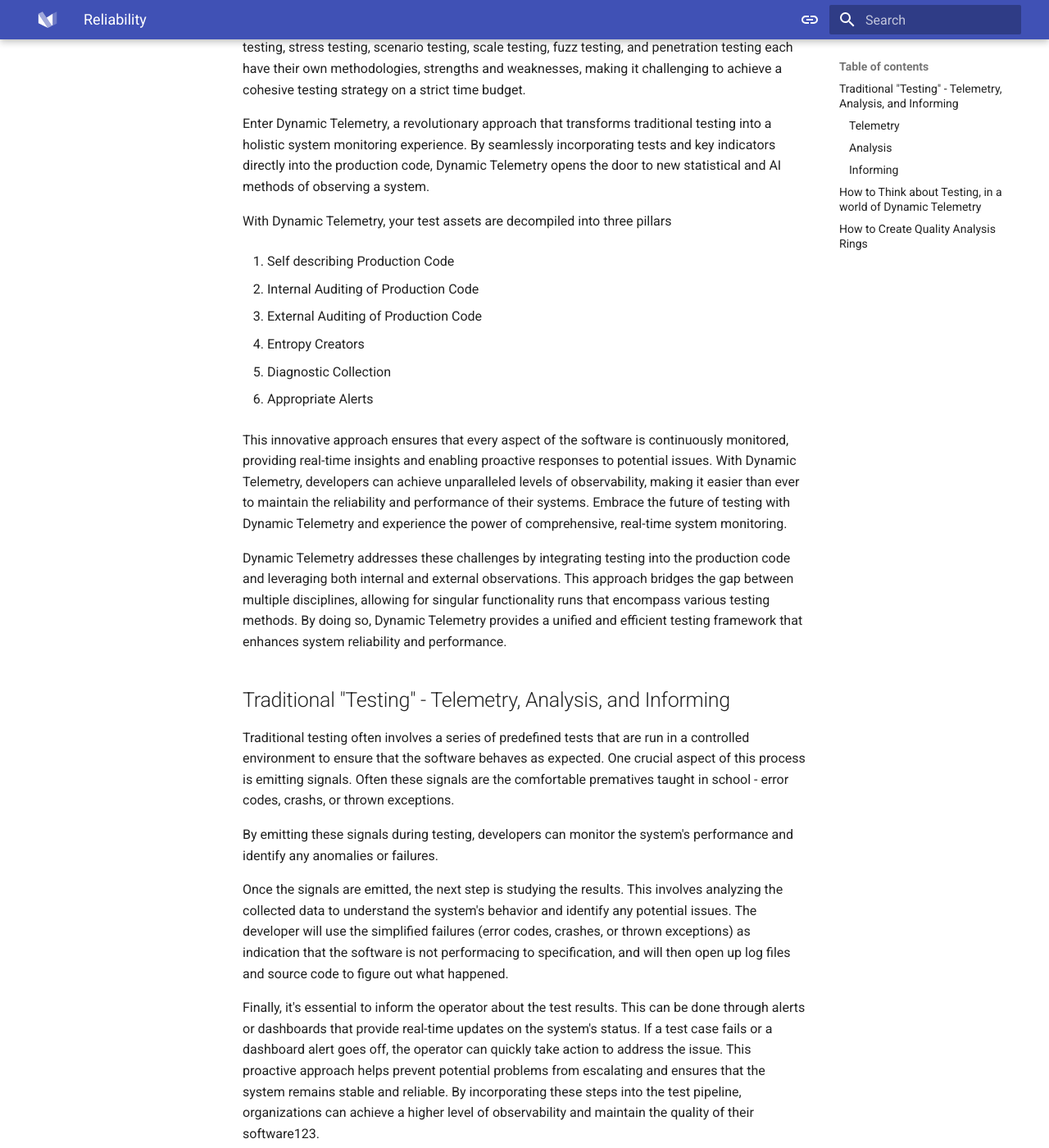
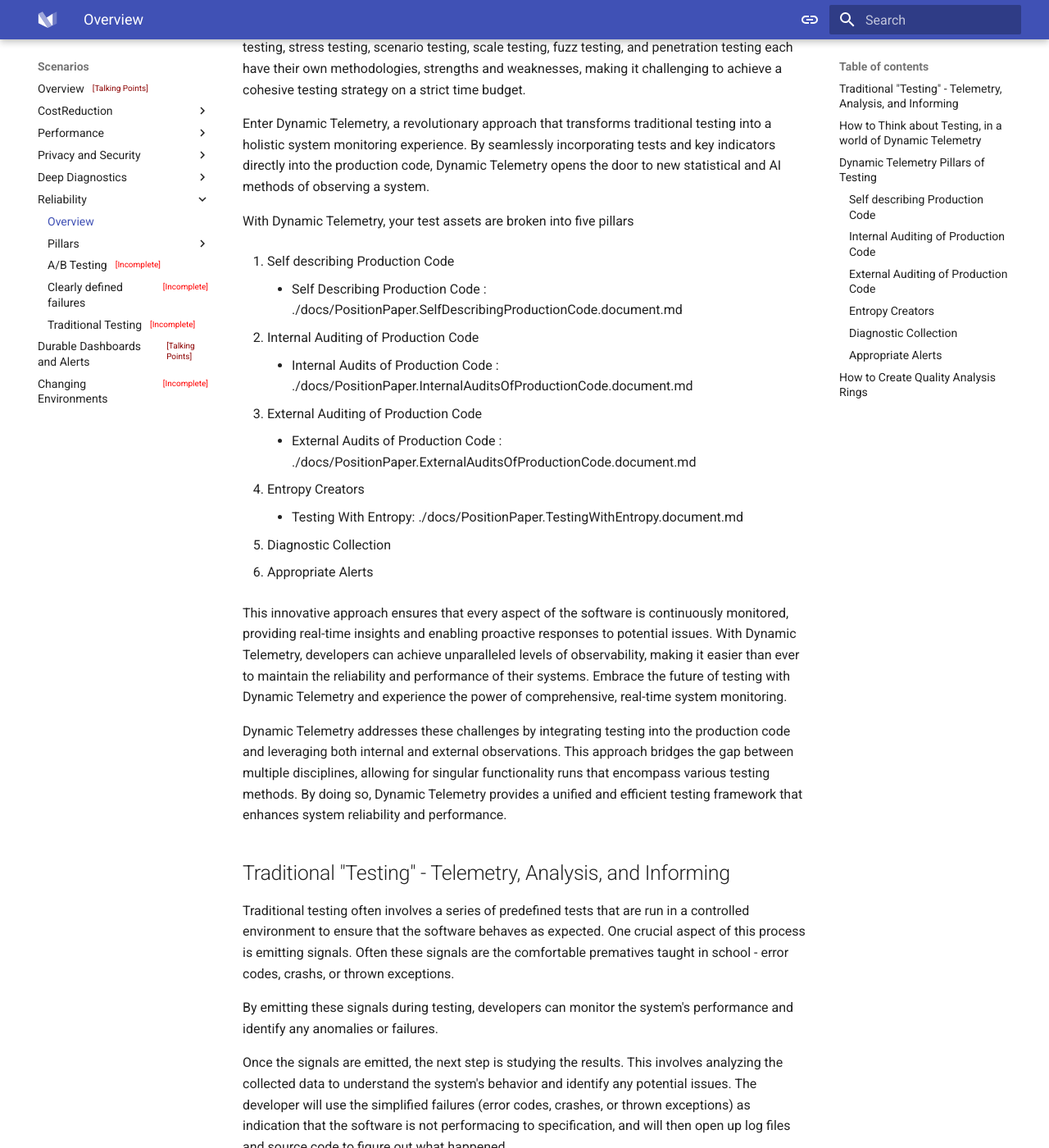
Before and after one commit to microsoft/DynamicTelemetry, an MkDocs documentation site: the page built from docs/docs/Scenarios.Reliability.document.md, in a window 1280 px wide and 1400 px high, scrolled down 259 px. Shown: the whole window at 82% size. Built offline with MkDocs 1.6.1 and Material for MkDocs 9.7.7, drawn with Linux system fonts in a browser that asks for light colours; some of the changed text lies outside the part shown.

Commit message:
reliabiliyt

```diff
--- a/docs/docs/Scenarios.Reliability.document.md
+++ b/docs/docs/Scenarios.Reliability.document.md
@@ -15,16 +15,19 @@ seamlessly incorporating tests and key indicators directly into the
 production code, Dynamic Telemetry opens the door to new statistical and
 AI methods of observing a system.
 
-With Dynamic Telemetry, your test assets are decompiled into three
-pillars
+With Dynamic Telemetry, your test assets are broken into five pillars
 
 1.  Self describing Production Code
+    - Self Describing Production Code : ./docs/PositionPaper.SelfDescribingProductionCode.document.md
 
 2.  Internal Auditing of Production Code
+    - Internal Audits of Production Code : ./docs/PositionPaper.InternalAuditsOfProductionCode.document.md
 
 3.  External Auditing of Production Code
+    - External Audits of Production Code : ./docs/PositionPaper.ExternalAuditsOfProductionCode.document.md
 
-4.  Entropy Creators
+1.  Entropy Creators
+    - Testing With Entropy: ./docs/PositionPaper.TestingWithEntropy.document.md
 
 5.  Diagnostic Collection
 
@@ -74,12 +77,21 @@ incorporating these steps into the test pipeline, organizations can
 achieve a higher level of observability and maintain the quality of
 their software123.
 
-### Telemetry
-
-### Analysis
-
-### Informing
 
 ## How to Think about Testing, in a world of Dynamic Telemetry
 
+## Dynamic Telemetry Pillars of Testing
+
+### Self describing Production Code
+
+### Internal Auditing of Production Code
+
+### External Auditing of Production Code
+
+### Entropy Creators
+
+### Diagnostic Collection
+
+### Appropriate Alerts
+
 ## How to Create Quality Analysis Rings
--- a/mkdocs.yml
+++ b/mkdocs.yml
@@ -87,6 +87,12 @@ nav:
             - TriggeredFlightRecorder: ./docs/PositionPaper.TriggeredFlightRecorder.document.md
             - ExtractingMemoryWithUProbe: ./docs/Scenarios.ExtractingMemoryWithUProbe.document.md
         - Reliability:
+            - Overview : ./docs/Scenarios.Reliability.document.md
+            - Pillars:
+                - Self Describing Production Code : ./docs/PositionPaper.SelfDescribingProductionCode.document.md
+                - Internal Audits of Production Code : ./docs/PositionPaper.InternalAuditsOfProductionCode.document.md
+                - External Audits of Production Code : ./docs/PositionPaper.ExternalAuditsOfProductionCode.document.md
+                - Testing With Entropy: ./docs/PositionPaper.TestingWithEntropy.document.md
             - A/B Testing: ./docs/PositionPaper.ABTestingWithRichDiagnostics.document.md
             - Clearly defined failures: ./docs/PositionPaper.ClearFailuresViaSchema.document.md
             - Traditional Testing: ./docs/PositionPaper.TraditionalTesting.md
```
Also changed, not shown: docs/docs/PositionPaper.ExternalAuditsOfProductionCode.document.md (added), docs/docs/PositionPaper.InternalAuditsOfProductionCode.document.md (added), docs/docs/PositionPaper.SelfDescribingProductionCode.document.md (added), docs/docs/PositionPaper.TestingWithEntropy.document.md (added), docs/docs/PositionPaper.TriggeredCollections.document.md (added).
